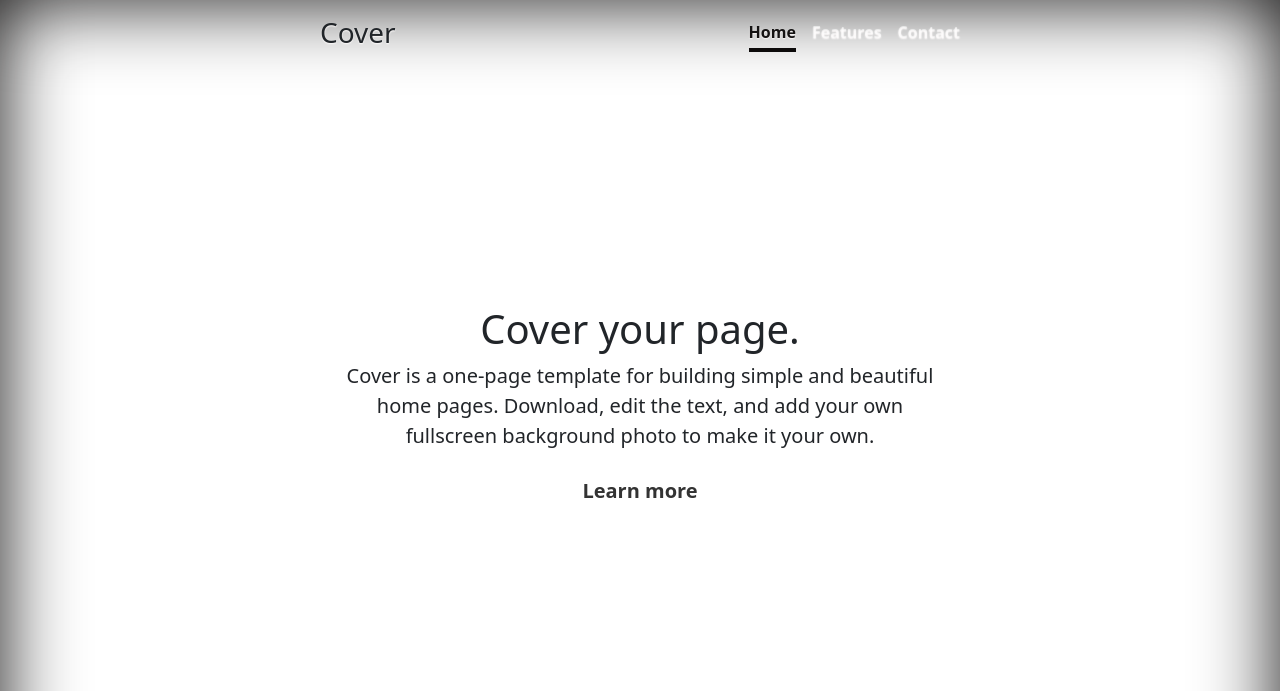
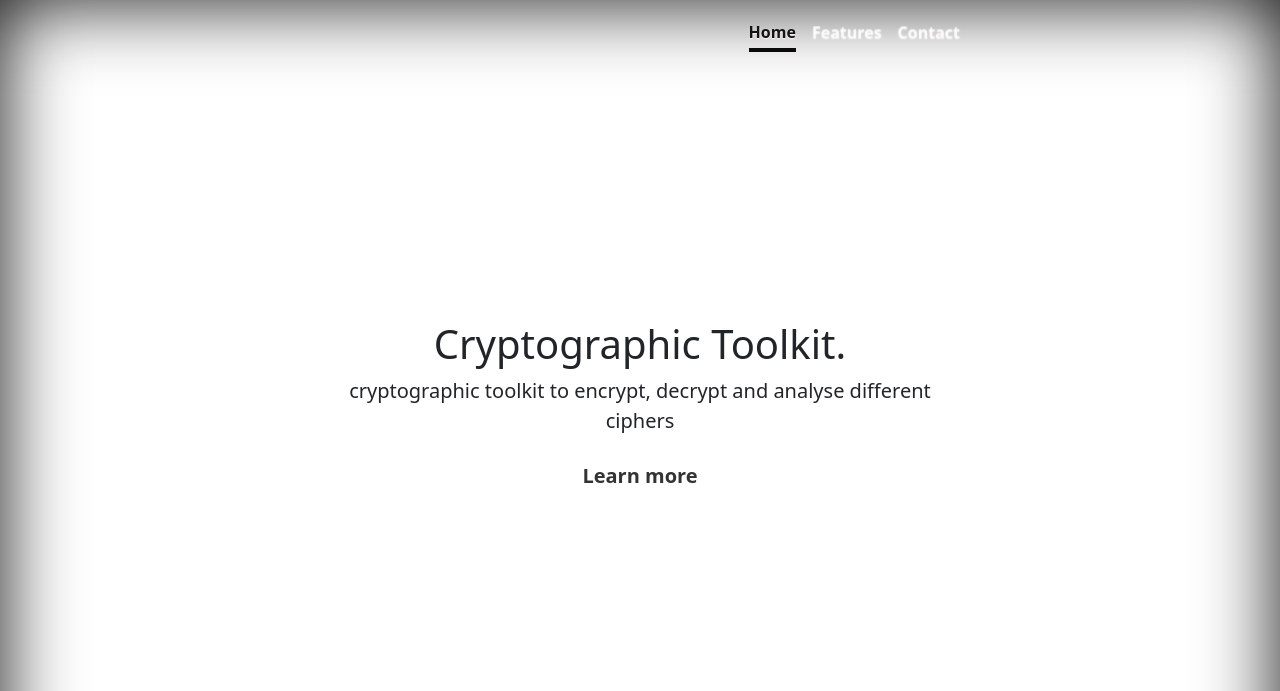
Before and after one commit to pistachio49/crypto-toolkit, a Flask app: page / in a window 1280 px wide. Shown: the top 691 px of the page. Run offline with Flask 3, Linux system fonts and the light colour scheme; some libraries are stand-ins or nearby versions.

Commit message:
updated sample2.html

```diff
--- a/templates/sample2.html
+++ b/templates/sample2.html
@@ -104,7 +104,7 @@
 <div class="cover-container d-flex w-100 h-100 p-3 mx-auto flex-column">
   <header class="mb-auto">
     <div>
-      <h3 class="float-md-start mb-0">Cover</h3>
+      <!-- <h3 class="float-md-start mb-0">Cover</h3> -->
       <nav class="nav nav-masthead justify-content-center float-md-end">
         <a class="nav-link fw-bold py-1 px-0 active" aria-current="page" href="#">Home</a>
         <a class="nav-link fw-bold py-1 px-0" href="#">Features</a>
@@ -114,8 +114,8 @@
   </header>
 
   <main class="px-3">
-    <h1>Cover your page.</h1>
-    <p class="lead">Cover is a one-page template for building simple and beautiful home pages. Download, edit the text, and add your own fullscreen background photo to make it your own.</p>
+    <h1>Cryptographic Toolkit.</h1>
+    <p class="lead">cryptographic toolkit to encrypt, decrypt and analyse different ciphers</p>
     <p class="lead">
       <a href="#" class="btn btn-lg btn-light fw-bold border-white bg-white">Learn more</a>
     </p>
```
